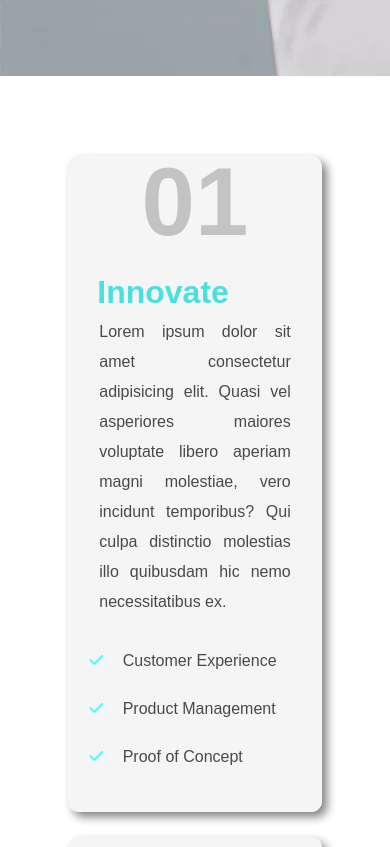
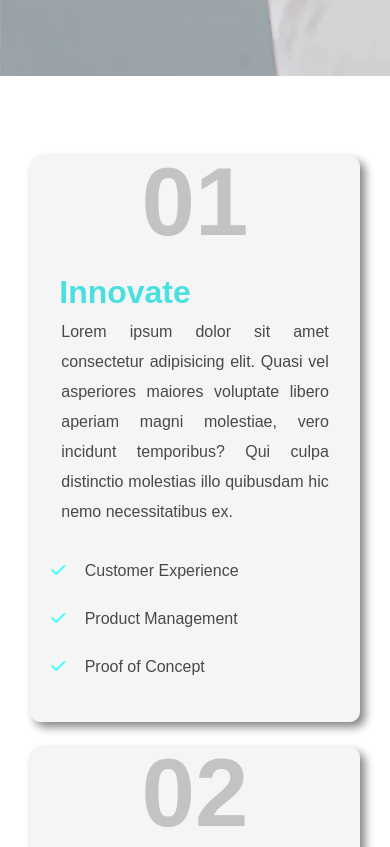
Before and after one commit to shoayebmizi00/Practice_Website, a plain HTML site: page index.html in a window 390 px wide. Shown: the part 937-1784 px from the top of the page. Drawn offline with Linux system fonts and the light colour scheme.

Commit message:
third commit

```diff
--- a/style.css
+++ b/style.css
@@ -284,12 +284,13 @@
     }
 
     .fc-1{
-        width: 100%;
+        width: 130%;
         padding: 20px;
         border: 1px solid whitesmoke;
         background-color: whitesmoke;
         box-shadow: 5px 5px 10px rgb(131, 131, 131);
         border-radius: 10px;
+        margin-left: -15%;
     }
     .fc-1 h1{
         margin-top: 10px;
```
